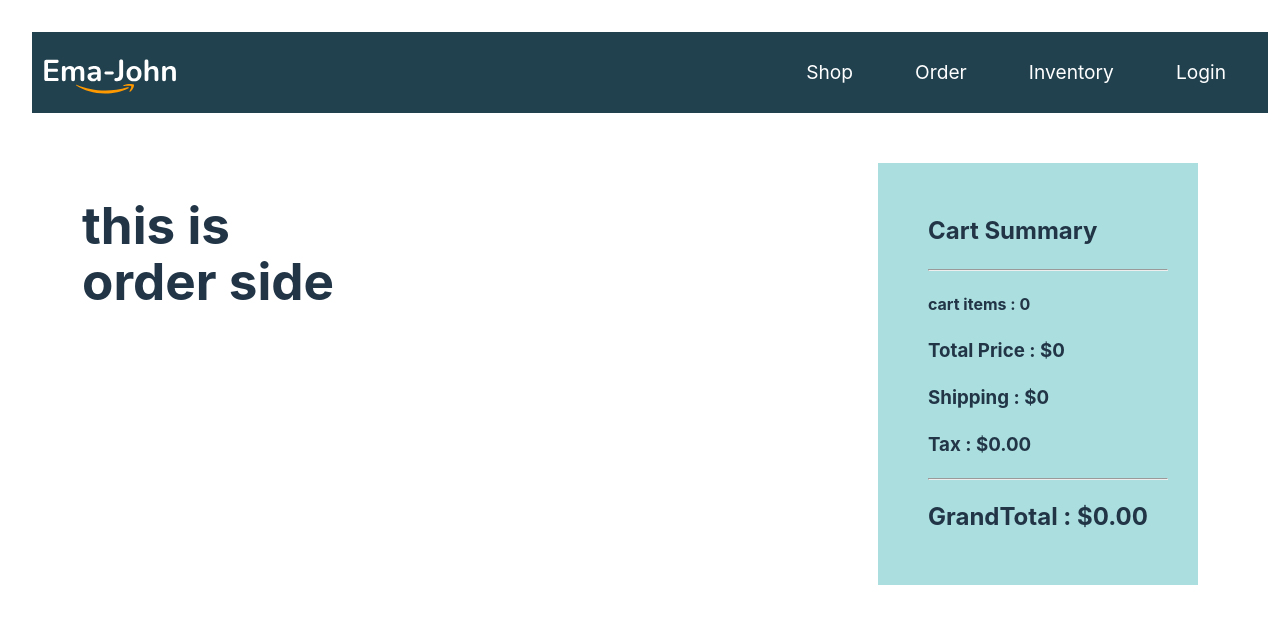
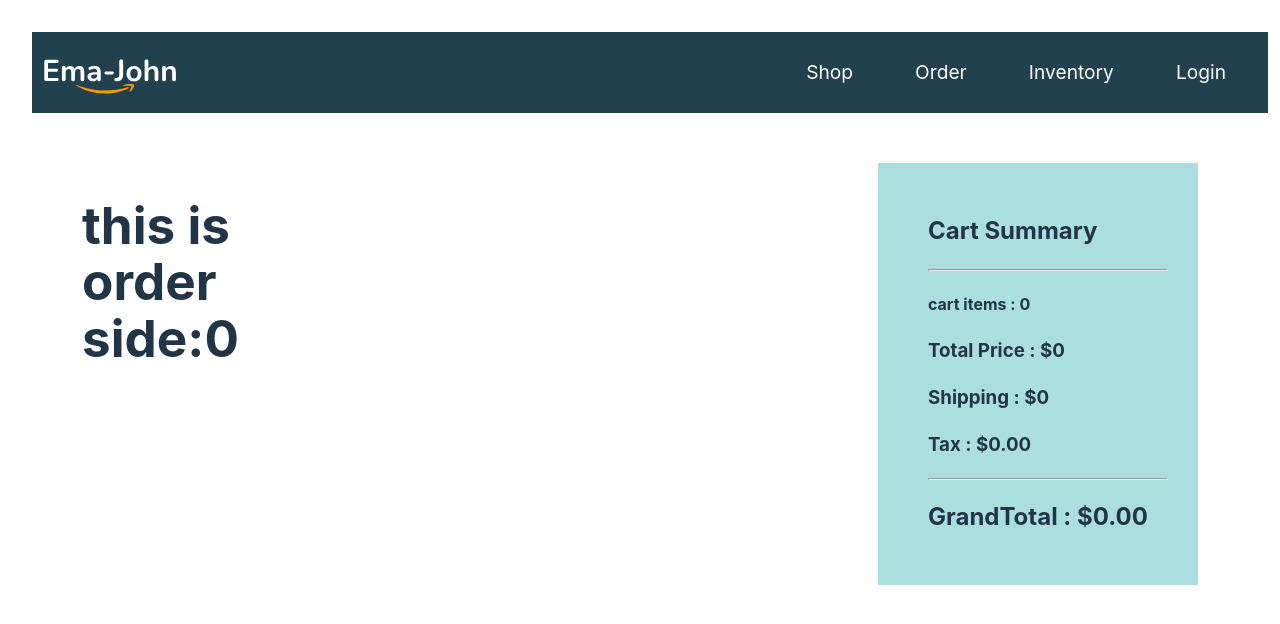
Before and after one commit to Ahad188/Ema-jhon, a React (Vite) app: page /orders in a window 1280 px wide. Shown: the top 624 px of the page. Built offline with nearby package versions, Linux system fonts and the light colour scheme.

Commit message:
order page added card summary same to shop page card dumary

```diff
--- a/src/CardProductsLoder/CardProductsLoder.js
+++ b/src/CardProductsLoder/CardProductsLoder.js
@@ -1,7 +1,25 @@
+import { getShoppingCart } from "../../utilities/fakedb";
+
 const cardproductsLoder=async()=>{
      const lodedProducts = await fetch('fakeData/products.json');
      const products = await lodedProducts.json();
      // console.log(products)
-     return products;
+     const storeCard = getShoppingCart();
+     // console.log(storeCard)
+     const saveCard = [];
+
+     for(const id in storeCard){
+          const addedProducts = products.find(pd=>pd.id === id);
+          if(addedProducts){
+               const quantity = storeCard[id];
+               addedProducts.quantity = quantity;
+               saveCard.push(addedProducts)
+          }
+     }
+     // if you need to seed two thing
+     // return [products,saveCard]
+     // return {products,saveCard}
+
+     return saveCard;
 }
 export default cardproductsLoder;
--- a/src/components/Orders/Orders.jsx
+++ b/src/components/Orders/Orders.jsx
@@ -4,15 +4,15 @@ import { useLoaderData } from 'react-router-dom';
 
 
 const Orders = () => {
-      const products = useLoaderData();
-      console.log(products)
+      const cart = useLoaderData();
+      console.log(cart)
      return (
           <div className='shop-container'>
                <div className='Products-container'>
-               <h1>this is order side</h1>
+               <h1>this is order side:{cart.length}</h1>
                </div>
                <div className='cart-container'>
-                    <Cards cart={[]}></Cards>
+                    <Cards cart={cart}></Cards>
                </div>
           </div>
      );
```
